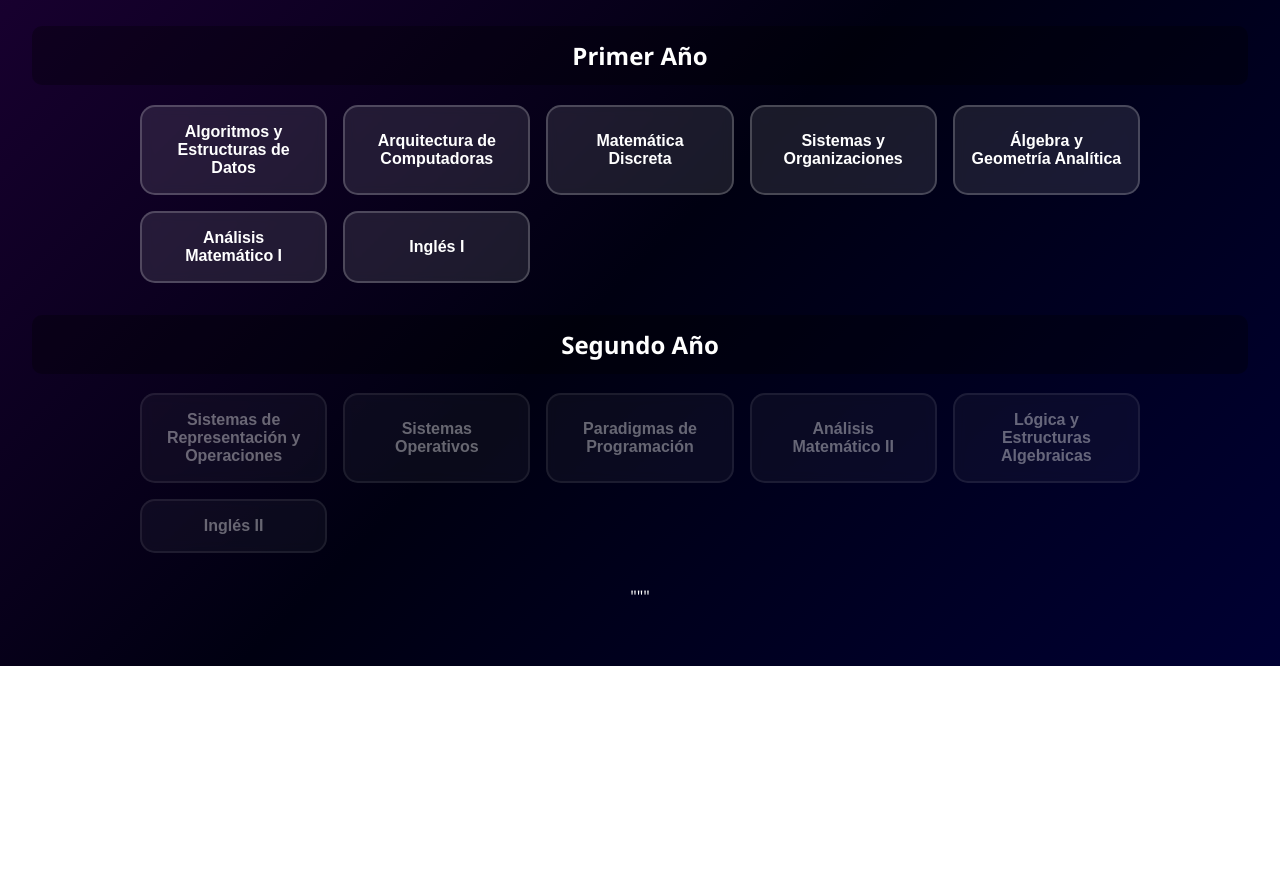
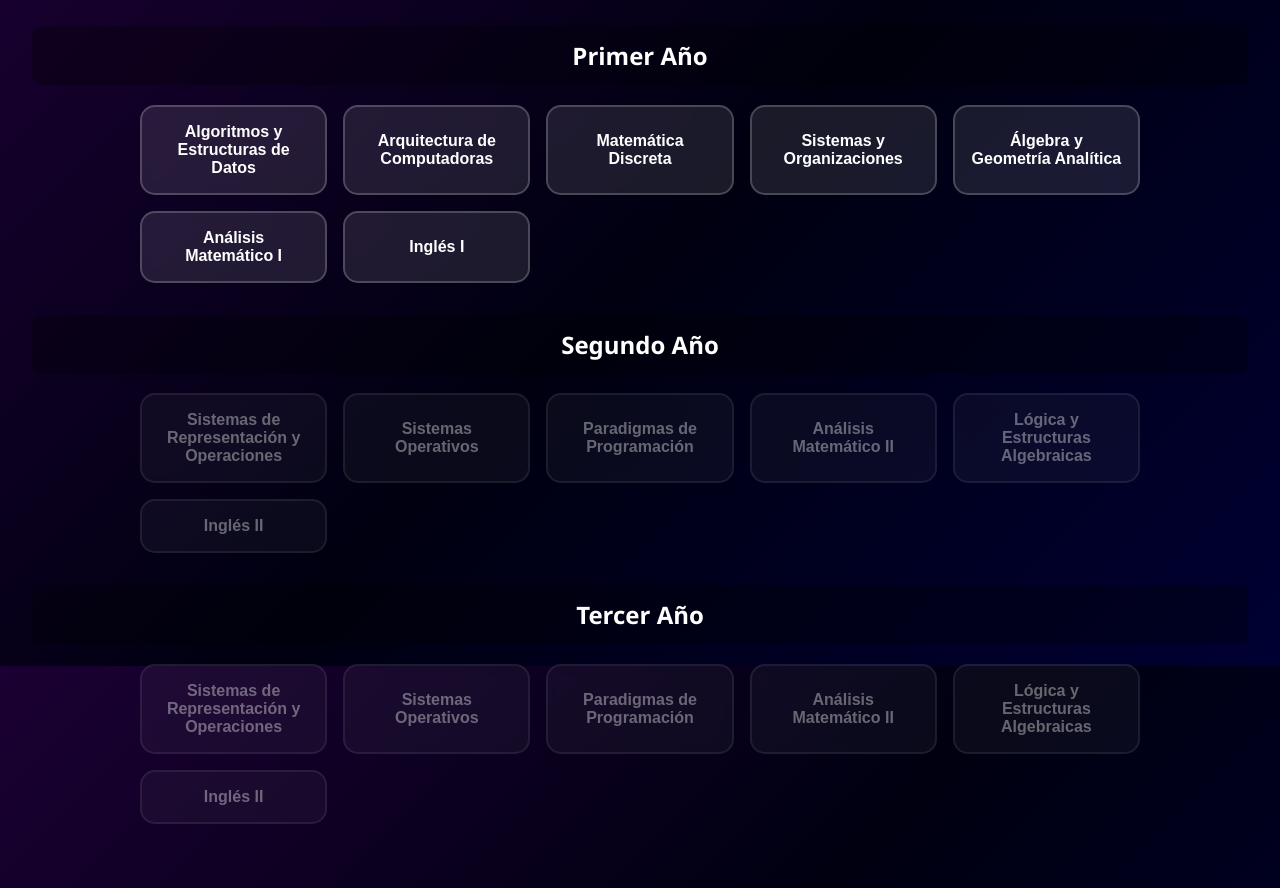
Before and after one commit to Analuz625/Malla-5.0, a plain HTML site: page index.html in a window 1280 px wide. Shown: the part 134-1022 px from the top of the page. Before the commit the page ends 800 px from the top, so only its background shows below. Drawn offline with Linux system fonts and the light colour scheme; a script that the page names is missing.

Commit message:
Update index.html

```diff
--- a/index.html
+++ b/index.html
@@ -34,7 +34,18 @@
     </div>
   </div>
 
+  <div class="anio" id="anio3">
+    <h2>Tercer Año</h2>
+    <div class="grid">
+      <button class="materia" disabled data-correlativas="algoritmos,analisis1" data-materia="syo">Sistemas de Representación y Operaciones</button>
+      <button class="materia" disabled data-correlativas="arquitectura,algoritmos" data-materia="sistemasOperativos">Sistemas Operativos</button>
+      <button class="materia" disabled data-correlativas="algoritmos,analisis1" data-materia="paradigmas">Paradigmas de Programación</button>
+      <button class="materia" disabled data-correlativas="analisis1,algebra" data-materia="analisis2">Análisis Matemático II</button>
+      <button class="materia" disabled data-correlativas="matematica1" data-materia="logica">Lógica y Estructuras Algebraicas</button>
+      <button class="materia" disabled data-correlativas="ingles1" data-materia="ingles2">Inglés II</button>
+    </div>
+  </div>
+
   <script src="script.js"></script>
 </body>
 </html>
-"""
```
